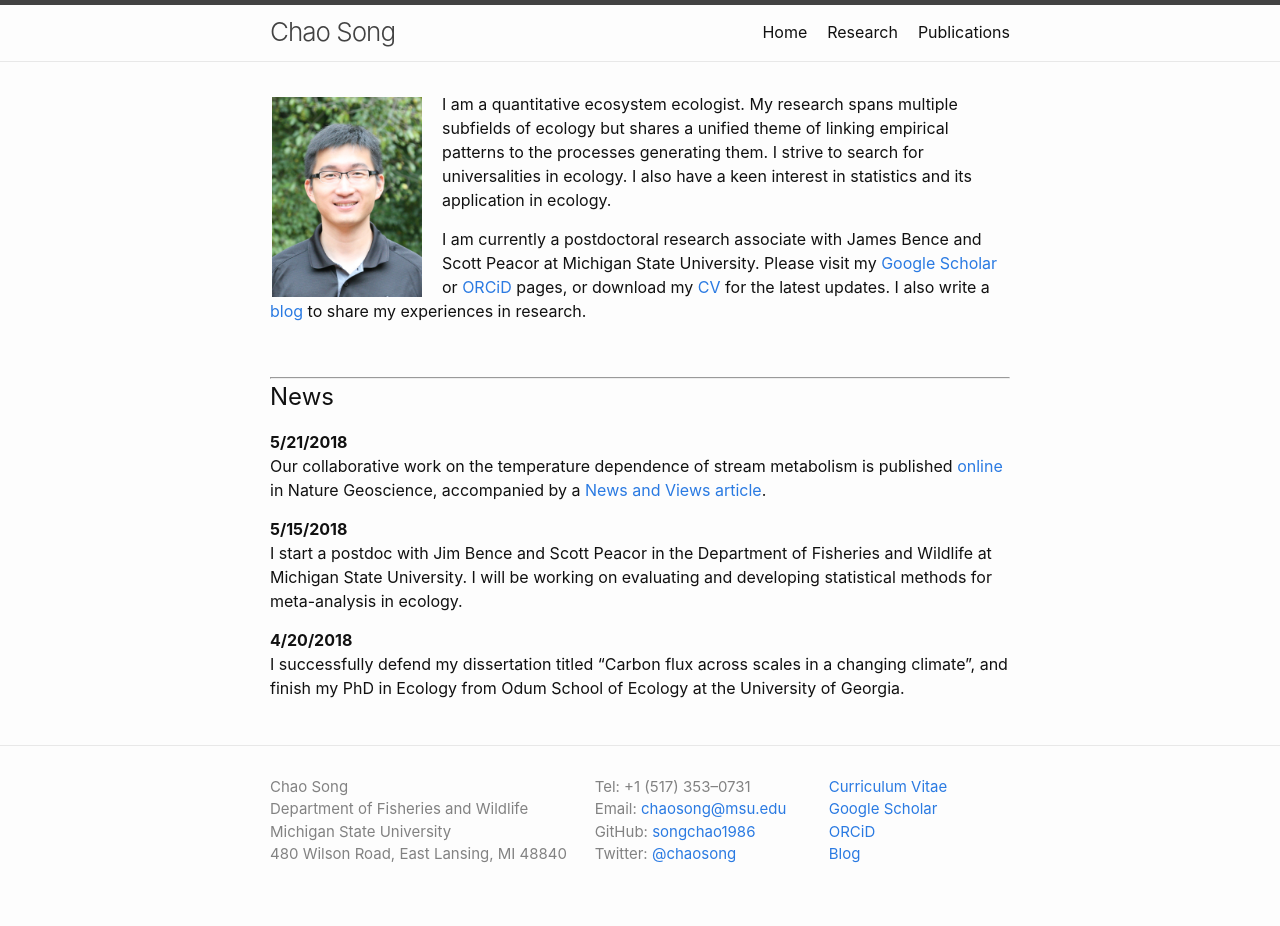
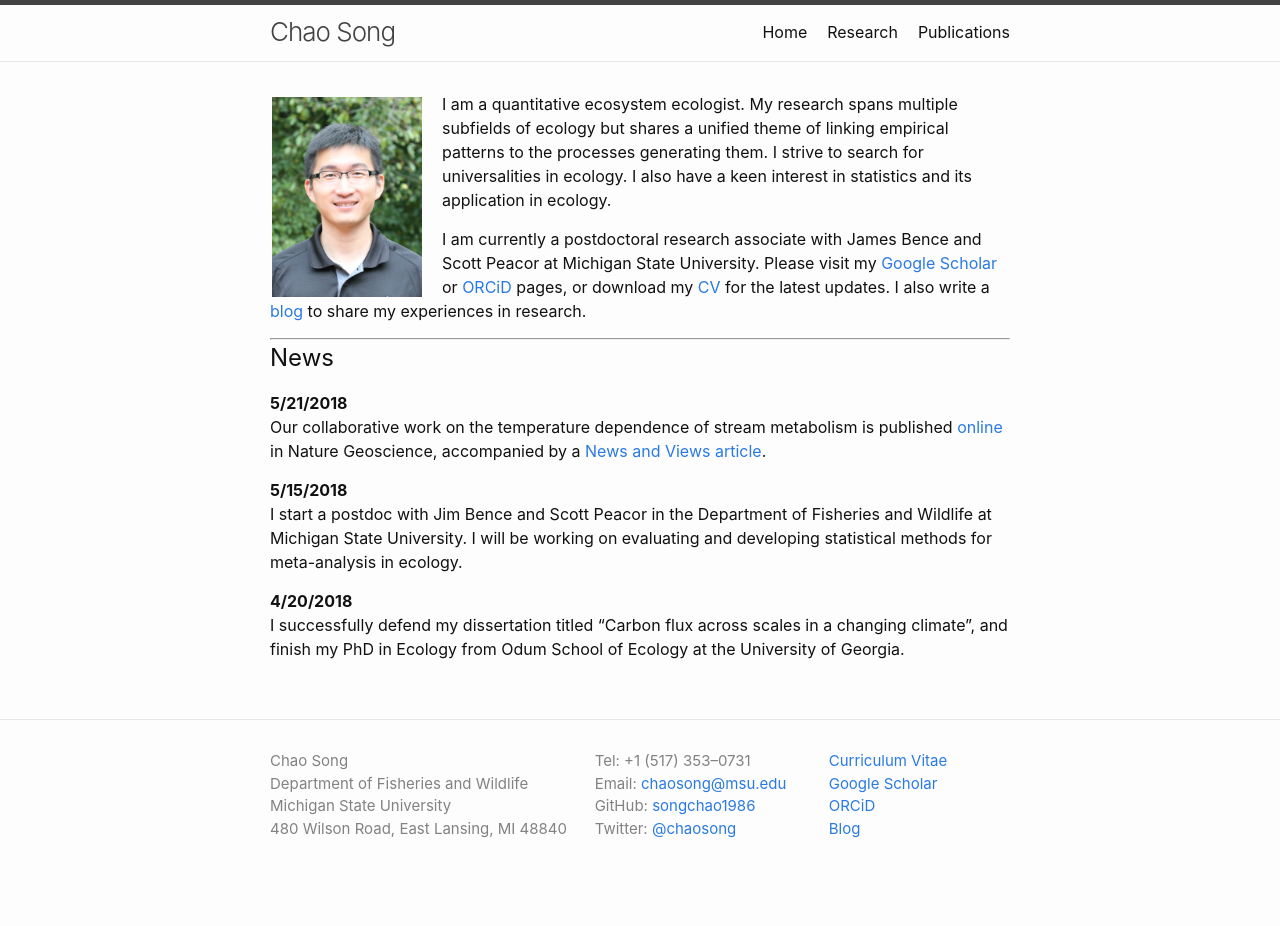
Before and after one commit to songchao1986/songchao1986.github.io, a Jekyll site: the page built from index.md, in a window 1280 px wide. Built offline with Jekyll 4.4.1, drawn with Linux system fonts in a browser that asks for light colours; after the commit the page ends 900 px from its top, so only the background shows below that.

Commit message:
Update index.md

```diff
--- a/index.md
+++ b/index.md
@@ -10,9 +10,7 @@ I am a quantitative ecosystem ecologist. My research spans multiple subfields of
 <p>I am currently a postdoctoral research associate with James Bence and Scott Peacor at Michigan State University. Please visit my <a href="https://scholar.google.com/citations?user=farbSBEAAAAJ&hl=en">Google Scholar</a> or <a href="https://orcid.org/0000-0001-8225-4490">ORCiD</a> pages, or download my <a href="/files/CV_Song.pdf">CV</a> for the latest updates. I also write a <a href="http://songchao1986.wordpress.com">blog</a> to share my experiences in research.
 </p>
 
-<br/>
-
----
+<hr>
 
 ## News
 
```
